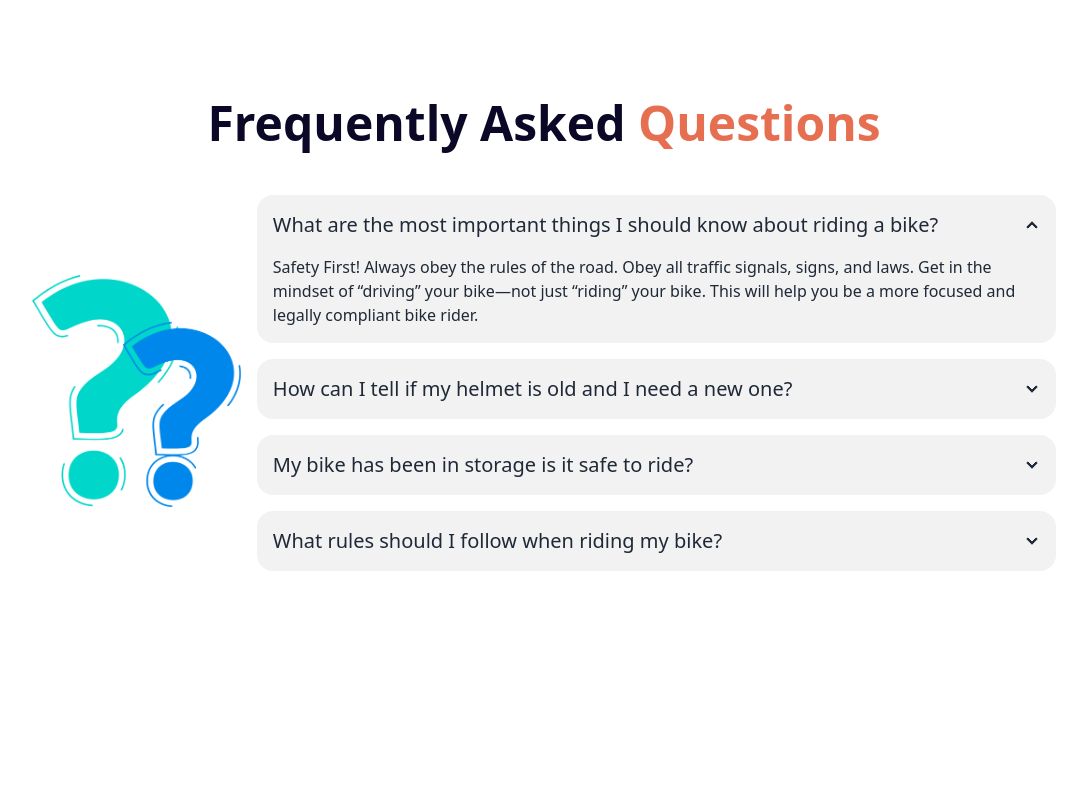
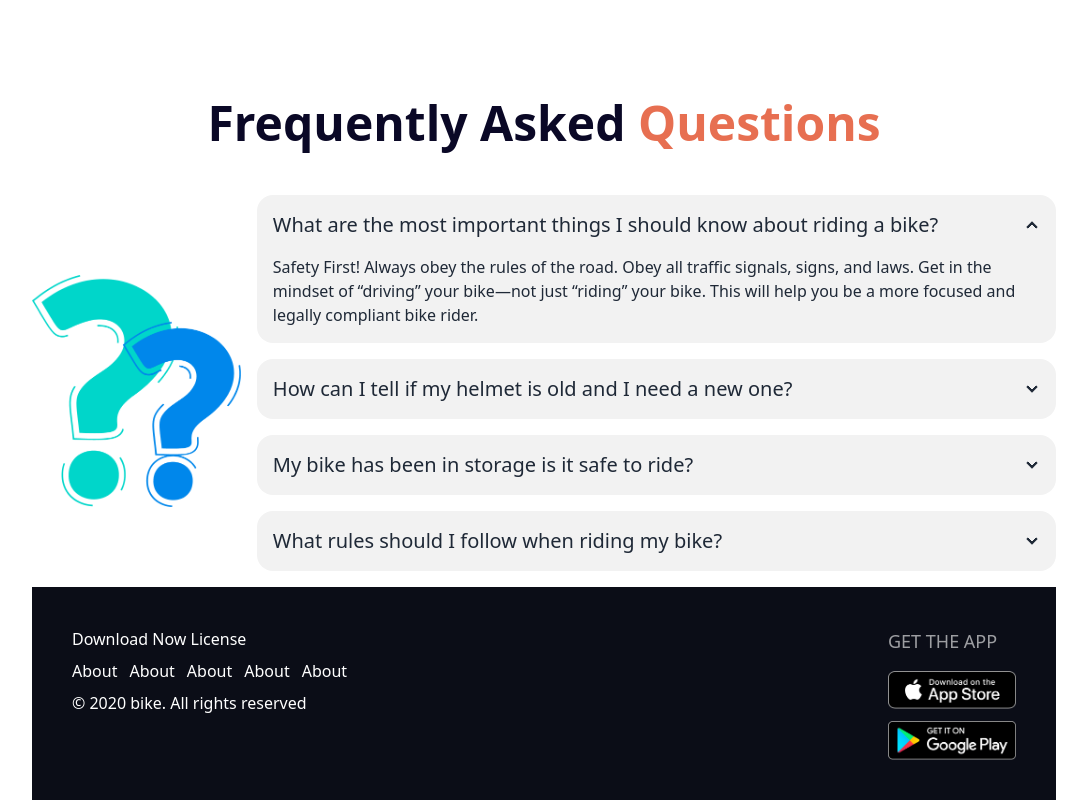
Before and after one commit to biplab-mistry/biker-zone, a plain HTML site: page index.html in a window 1280 px wide. Shown: the part 2724-3524 px from the top of the page, without its empty margins (96-1183 px from the left). Before the commit the page ends 3311 px from the top, so only its background shows below. Drawn offline with nearby package versions, Linux system fonts and the light colour scheme.

Commit message:
footer done

```diff
--- a/index.html
+++ b/index.html
@@ -15,6 +15,11 @@
     <script src="https://cdn.tailwindcss.com"></script>
     <!-- font awsome kits -->
     <script src="https://kit.fontawesome.com/d42bbb1d1a.js" crossorigin="anonymous"></script>
+    <style>
+        li{
+            list-style-type: none;
+        }
+    </style>
 </head>
 
 <body class="max-w-5xl mx-auto px-2 lg:px-0">
@@ -297,7 +302,9 @@
                         <div class="collapse-title text-xl font-medium ">What are the most important things I should
                             know about riding a bike?</div>
                         <div class="collapse-content">
-                            <p>Safety First! Always obey the rules of the road. Obey all traffic signals, signs, and laws. Get in the mindset of “driving” your bike—not just “riding” your bike. This will help you be a more focused and legally compliant bike rider. </p>
+                            <p>Safety First! Always obey the rules of the road. Obey all traffic signals, signs, and
+                                laws. Get in the mindset of “driving” your bike—not just “riding” your bike. This will
+                                help you be a more focused and legally compliant bike rider. </p>
                         </div>
                     </div>
                     <div class="collapse collapse-arrow bg-base-200 mb-4">
@@ -310,14 +317,16 @@
                     </div>
                     <div class="collapse collapse-arrow bg-base-200 mb-4">
                         <input type="radio" name="my-accordion-2" />
-                        <div class="collapse-title text-xl font-medium">My bike has been in storage is it safe to ride?</div>
+                        <div class="collapse-title text-xl font-medium">My bike has been in storage is it safe to ride?
+                        </div>
                         <div class="collapse-content">
                             <p>hello</p>
                         </div>
                     </div>
                     <div class="collapse collapse-arrow bg-base-200 mb-4">
                         <input type="radio" name="my-accordion-2" />
-                        <div class="collapse-title text-xl font-medium">What rules should I follow when riding my bike?</div>
+                        <div class="collapse-title text-xl font-medium">What rules should I follow when riding my bike?
+                        </div>
                         <div class="collapse-content">
                             <p>hello</p>
                         </div>
@@ -326,6 +335,31 @@
             </div>
         </section>
     </main>
+    <footer>
+        <footer class="footer bg-[#0B0D17] text-neutral-content flex justify-between p-10">
+            <aside>
+                <p class="font-inter font-normal text-base text-white">
+                    Download Now <span class="font-inter font-normal text-base text-white ">License</span>
+                </p>
+                <div class="grid grid-cols-5 gap-3">
+                    <li><a class="font-inter font-normal text-base text-white " href="#">About</a></li>
+                    <li><a class="font-inter font-normal text-base text-white " href="#">About</a></li>
+                    <li><a class="font-inter font-normal text-base text-white " href="#">About</a></li>
+                    <li><a class="font-inter font-normal text-base text-white " href="#">About</a></li>
+                    <li><a  class="font-inter font-normal text-base text-white "href="#">About</a></li>
+                  </div>
+                  <p class="font-inter font-normal text-base text-white ">© 2020 bike. All rights reserved</p>
+            </aside>
+            <nav>
+                <h6 class="footer-title font-inter font-medium text-lg text-white">Get the App</h6>
+                <div class="icons">
+                    <img class="w-32" src="images/others/ios.png" alt="">
+                    <img class="w-32 mt-3" src="images/others/android.png" alt="">
+                </div>
+
+            </nav>
+        </footer>
+    </footer>
 
 </body>
 
```
